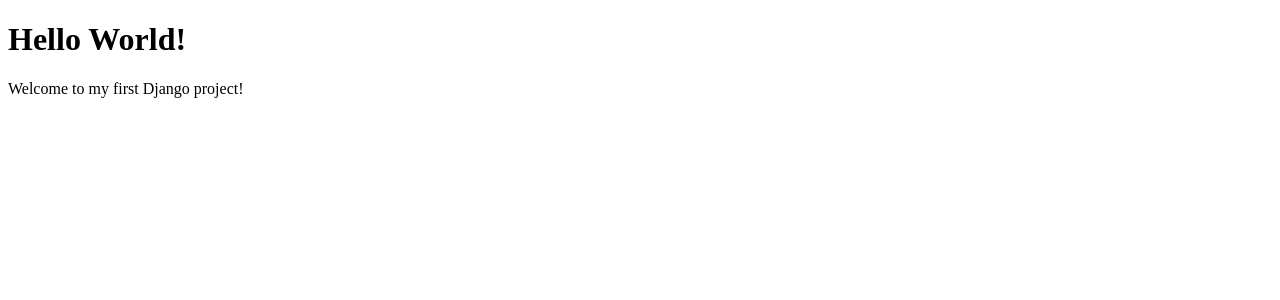
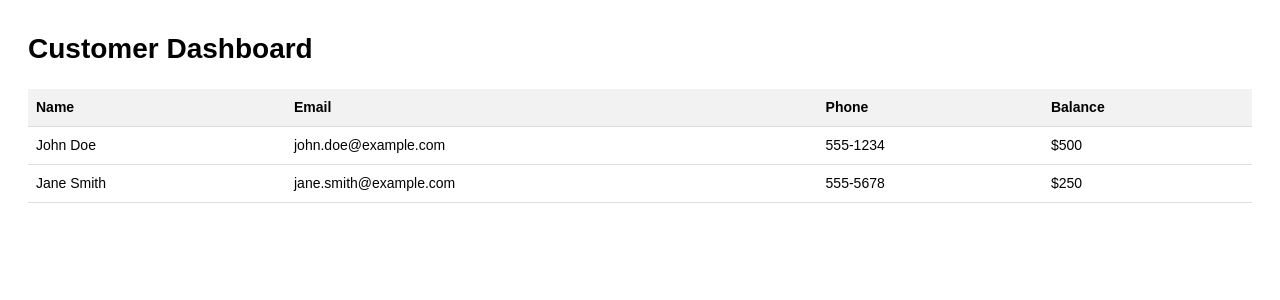
Before and after one commit to iansportsbetapp/sportsbetapp, a Django app: page /members/ in a window 1280 px wide. Shown: the top 300 px of the page. Run offline with Django 4.2, Linux system fonts and the light colour scheme.

Commit message:
linked home page to a /members/ page and successfully displayed basic hard-coded data

```diff
--- a/config/sportsbetapp/templates/home.html
+++ b/config/sportsbetapp/templates/home.html
@@ -6,5 +6,6 @@
   <body>
     <h1>Welcome to my Django App!</h1>
     <p>This is the home page.</p>
+    <p>Check out our <a href="/members/">members area</a> to access exclusive content.</p>
   </body>
 </html>
--- a/config/sportsbetapp/templates/index.html
+++ b/config/sportsbetapp/templates/index.html
@@ -1,9 +1,57 @@
 <!DOCTYPE html>
 <html>
-<body>
-
-<h1>Hello World!</h1>
-<p>Welcome to my first Django project!</p>
-
-</body>
+  <head>
+    <title>Customer Dashboard</title>
+    <style>
+      /* Add some basic styling */
+      body {
+        font-family: Arial, sans-serif;
+        font-size: 14px;
+        line-height: 1.5;
+        padding: 20px;
+      }
+      h1 {
+        margin-top: 0;
+      }
+      table {
+        border-collapse: collapse;
+        width: 100%;
+      }
+      th, td {
+        padding: 8px;
+        text-align: left;
+        border-bottom: 1px solid #ddd;
+      }
+      th {
+        background-color: #f2f2f2;
+      }
+    </style>
+  </head>
+  <body>
+    <h1>Customer Dashboard</h1>
+    <table>
+      <thead>
+        <tr>
+          <th>Name</th>
+          <th>Email</th>
+          <th>Phone</th>
+          <th>Balance</th>
+        </tr>
+      </thead>
+      <tbody>
+        <tr>
+          <td>John Doe</td>
+          <td>john.doe@example.com</td>
+          <td>555-1234</td>
+          <td>$500</td>
+        </tr>
+        <tr>
+          <td>Jane Smith</td>
+          <td>jane.smith@example.com</td>
+          <td>555-5678</td>
+          <td>$250</td>
+        </tr>
+      </tbody>
+    </table>
+  </body>
 </html>
```
